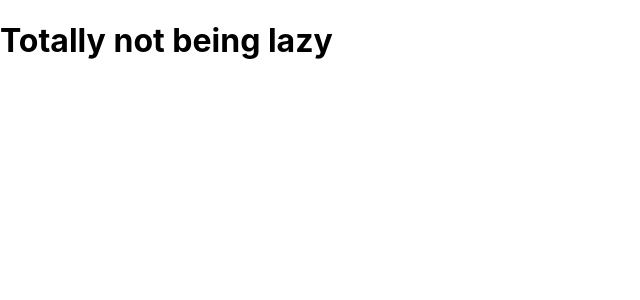
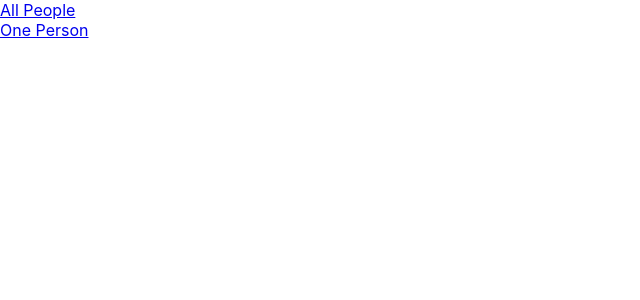
Before and after one commit to EricFithian/mern-frontend-725, a React (Create React App) app: page / in a window 1280 px wide. Shown: the top 300 px of the page, without its empty margins (0-640 px from the left). Built offline with nearby package versions, Linux system fonts and the light colour scheme.

Commit message:
Link added

```diff
--- a/src/components/Header.js
+++ b/src/components/Header.js
@@ -1,6 +1,15 @@
+import { Link } from 'react-router-dom';
+
 function Header() {
     return (
-        <h1>Totally not being lazy</h1>
+        <>
+            <Link to='/whatever'>
+                <div>All People</div>
+            </Link>
+            <Link to='/people/6321f8e021d6bc3fe3f2f11e'>
+                <div>One Person</div>
+            </Link>
+        </>
     )
 }
 
```
